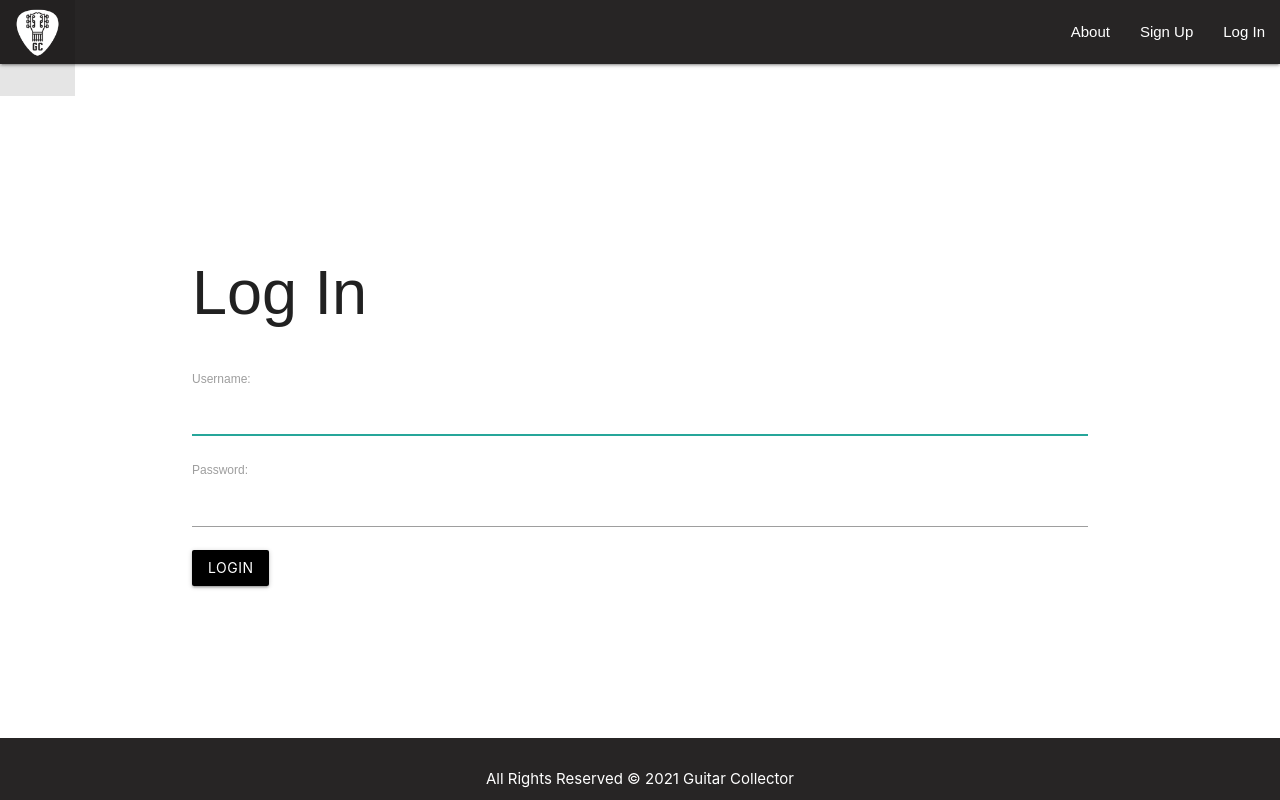
After one commit to spfox24/guitarcollector, a Django app: page /accounts/login/ in a window 1280 px wide. The commit adds this page. Run offline with Django 3.2, Linux system fonts and the light colour scheme; some web fonts are replaced.

Commit message:
adds login/logout for user

```diff
--- a/guitarcollector/settings.py
+++ b/guitarcollector/settings.py
@@ -122,3 +122,7 @@ USE_TZ = True
 # https://docs.djangoproject.com/en/3.1/howto/static-files/
 
 STATIC_URL = '/static/'
+
+LOGIN_REDIRECT_URL = '/guitars/'
+
+LOGOUT_REDIRECT_URL = '/'
--- a/guitarcollector/urls.py
+++ b/guitarcollector/urls.py
@@ -19,4 +19,5 @@ from django.urls import path, include
 urlpatterns = [
     path('admin/', admin.site.urls),
     path('', include('main_app.urls')),
+    path('accounts/', include('django.contrib.auth.urls')),
 ]
--- a/main_app/templates/base.html
+++ b/main_app/templates/base.html
@@ -29,6 +29,7 @@
                     <li>
                         <a href="{% url 'about' %}">About</a>
                     </li>
+                    {% if user.is_authenticated %}
                     <li>
                         <a href="{% url 'guitars_create' %}">Add Guitar</a>
                     </li>
@@ -41,6 +42,17 @@
                     <li>
                         <a href="{% url 'cases_index' %}">View My Cases</a>
                     </li>
+                    <li>
+                        <a href="{% url 'logout' %}">Log Out</a>
+                    </li>
+                    {% else %}
+                    <li>
+                        <a href="#">Sign Up</a>
+                    </li>
+                    <li>
+                        <a href="{% url 'login' %}">Log In</a>
+                    </li>
+                    {% endif %}
                 </ul>
             </div>
         </nav>
--- /dev/null
+++ b/main_app/templates/registration/login.html
@@ -0,0 +1,14 @@
+{% extends '../base.html' %}
+
+{% block content %}
+
+<h1>Log In</h1>
+
+<form action="{% url 'login' %}" method="POST">
+    {% csrf_token %}
+    {{ form.as_p }}
+    <input type="submit" value="Login" class="black btn">
+    <input type="hidden" name="next" value="{{ next }}">
+</form>
+
+{% endblock %}
--- a/main_app/views.py
+++ b/main_app/views.py
@@ -60,6 +60,10 @@ class GuitarCreate(CreateView):
     model = Guitar
     fields = ['brand', 'model', 'serial', 'year', 'description']
 
+    def form_valid(self, form):
+        form.instance.user = self.request.user
+        return super().form_valid(form)
+
 class GuitarUpdate(UpdateView):
     model = Guitar
     fields = ['model', 'serial', 'year', 'description']
```
Also changed, not shown: main_app/templates/registration/signup.html (added).
